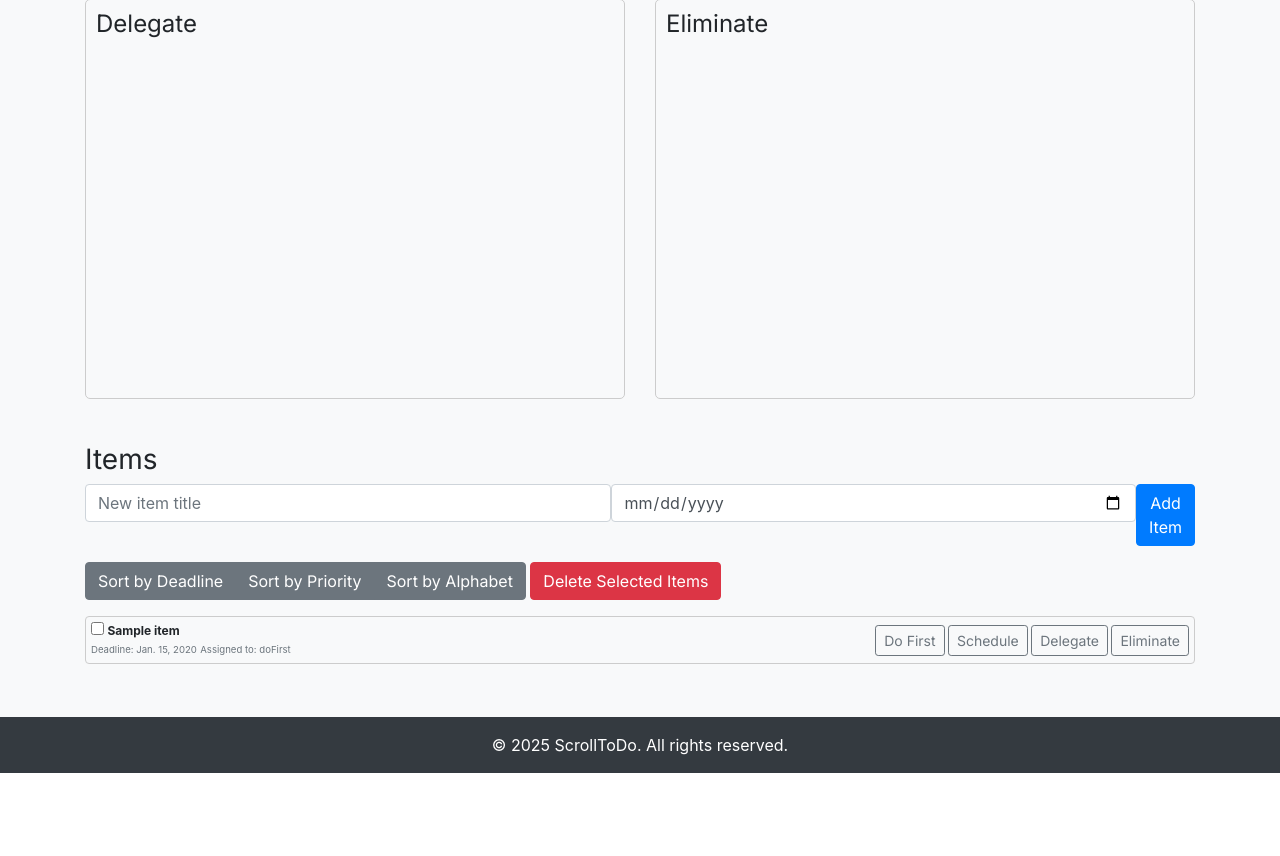
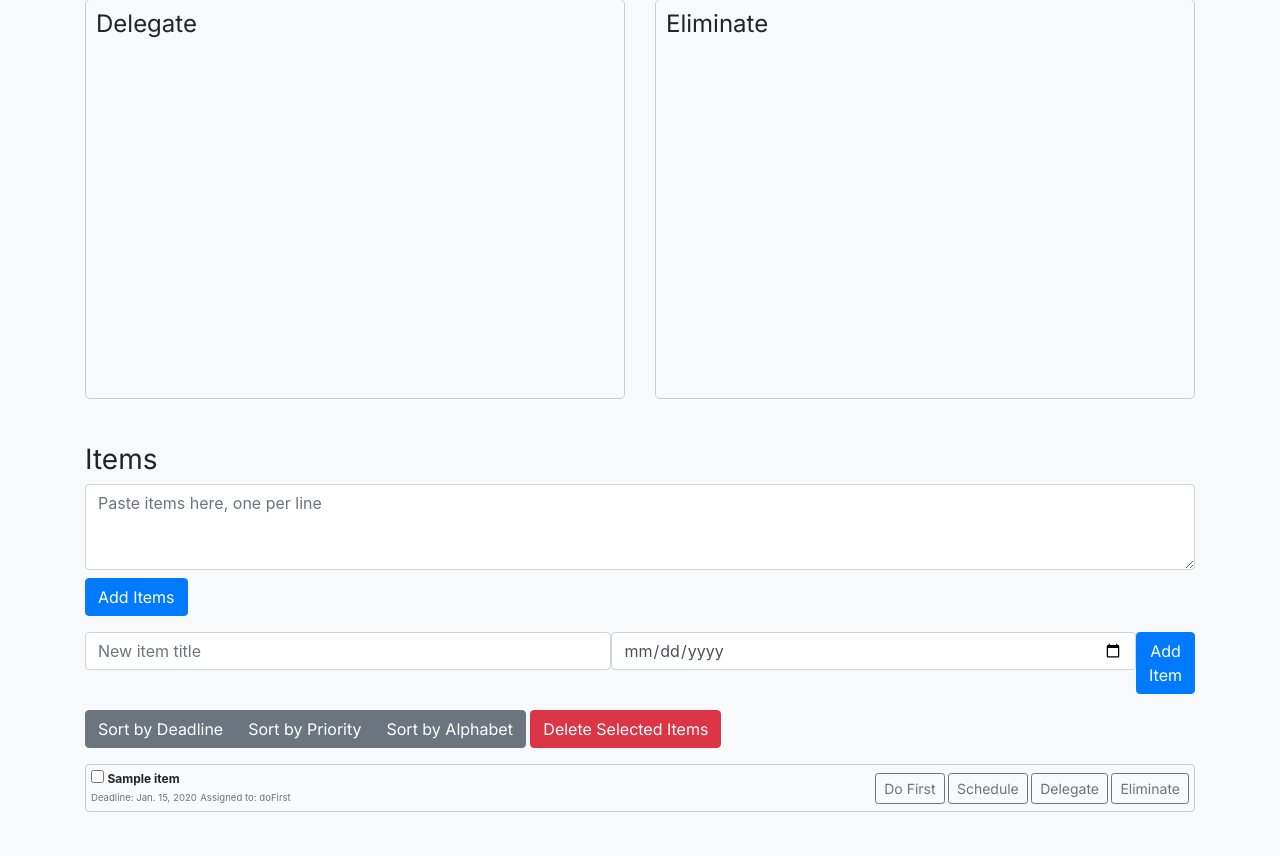
Before and after one commit to sharichungcode/ScrollToDo, a Django app: page /item_list/1/ in a window 1280 px wide. Shown: the part 687-1543 px from the top of the page. Before the commit the page ends 1460 px from the top, so only its background shows below. Run offline with Django 4.2, Linux system fonts and the light colour scheme; a user stored in the database is signed in; tables that the repository leaves empty hold one stand-in row (values such as "Sample post"); some libraries are stand-ins or nearby versions.

Commit message:
Bulk items creation function

```diff
--- a/scrolltodo/urls.py
+++ b/scrolltodo/urls.py
@@ -31,6 +31,7 @@ urlpatterns = [
     path('ajax-auth/', views.ajax_auth_view, name='ajax_auth'),
     path('create_item_list/', views.create_item_list_view, name='create_item_list'),
     path('create_item/', views.create_item_view, name='create_item'),
+    path('create_items/', views.create_items_view, name='create_items'),
     path('item_classification/', views.item_classification_view, name='item_classification'),
     path('item_list/<int:list_id>/', views.item_list_detail_view, name='item_list_detail'),
     path('delete-selected-lists/', views.delete_selected_lists_view, name='delete_selected_lists'),
--- a/tasks/templates/tasks/item_list_detail.html
+++ b/tasks/templates/tasks/item_list_detail.html
@@ -108,6 +108,10 @@
 
         <div class="mt-4">
             <h3 class="fw-bold">Items</h3>
+            <form id="bulk-add-item-form" class="mb-3">
+                <textarea id="bulk-item-titles" class="form-control mb-2" placeholder="Paste items here, one per line" rows="3"></textarea>
+                <button type="submit" class="btn btn-primary">Add Items</button>
+            </form>
             <form id="add-item-form" class="d-flex mb-3">
                 <input type="text" id="new-item-title" class="form-control me-2" placeholder="New item title" required>
                 <input type="date" id="new-item-deadline" class="form-control me-2" placeholder="Deadline" optional>
@@ -557,6 +561,67 @@
                 alert('An unexpected error occurred while adding the item.');
             });
         });
+
+        // Function to add multiple items
+        document.getElementById('bulk-add-item-form').addEventListener('submit', function(e) {
+            e.preventDefault();
+            const titles = document.getElementById('bulk-item-titles').value.split('\n').filter(title => title.trim() !== '');
+
+            fetch('/create_items/', {
+                method: 'POST',
+                headers: {
+                    'Content-Type': 'application/json',
+                    'X-CSRFToken': '{{ csrf_token }}'
+                },
+                body: JSON.stringify({
+                    'titles': titles,
+                    'item_list': {{ item_list.id }}
+                })
+            })
+            .then(response => {
+                if (!response.ok) {
+                    throw new Error('Network response was not ok');
+                }
+                return response.json();
+            })
+            .then(data => {
+                if (data.success) {
+                    data.items.forEach(item => {
+                        const newItem = document.createElement('div');
+                        newItem.classList.add('list-group-item', 'd-flex', 'justify-content-between', 'align-items-center', 'task-item');
+                        newItem.setAttribute('draggable', 'true');
+                        newItem.setAttribute('data-id', item.id);
+                        newItem.setAttribute('data-position-x', '');
+                        newItem.setAttribute('data-position-y', '');
+                        newItem.setAttribute('data-priority', '');
+                        newItem.setAttribute('data-order', '');
+                        newItem.setAttribute('data-deadline', '');
+                        newItem.innerHTML = `
+                            <div>
+                                <input type="checkbox" class="select-item me-2">
+                                <strong>${item.title}</strong> <br>
+                                <small class="text-muted">Deadline: None</small>
+                                <small class="text-muted" id="assigned-quadrant-${item.id}">Assigned to: </small>
+                            </div>
+                            <div>
+                                <button class="btn btn-outline-secondary btn-sm" onclick="assignPriority('${item.id}', 'doFirst')">Do First</button>
+                                <button class="btn btn-outline-secondary btn-sm" onclick="assignPriority('${item.id}', 'schedule')">Schedule</button>
+                                <button class="btn btn-outline-secondary btn-sm" onclick="assignPriority('${item.id}', 'delegate')">Delegate</button>
+                                <button class="btn btn-outline-secondary btn-sm" onclick="assignPriority('${item.id}', 'eliminate')">Eliminate</button>
+                            </div>
+                        `;
+                        document.getElementById('items-list').appendChild(newItem);
+                    });
+                    document.getElementById('bulk-add-item-form').reset();
+                } else {
+                    alert('Error: ' + data.error);
+                }
+            })
+            .catch(error => {
+                console.error('Unexpected error:', error);
+                alert('An unexpected error occurred while adding the items.');
+            });
+        });
     </script>
 </body>
 </html>
--- a/tasks/views.py
+++ b/tasks/views.py
@@ -196,6 +196,23 @@ def create_item_view(request):
             return JsonResponse({'success': False, 'error': str(e)}, status=400)
     return JsonResponse({'success': False, 'error': 'Invalid request method'}, status=405)
 
+@login_required
+def create_items_view(request):
+    if request.method == 'POST':
+        try:
+            data = json.loads(request.body)
+            titles = data.get('titles')
+            item_list_id = data.get('item_list')
+            item_list = get_object_or_404(ItemList, id=item_list_id, user=request.user)
+            items = []
+            for title in titles:
+                item = Item.objects.create(title=title, item_list=item_list, user=request.user)
+                items.append({'id': item.id, 'title': item.title})
+            return JsonResponse({'success': True, 'items': items})
+        except Exception as e:
+            return JsonResponse({'success': False, 'error': str(e)}, status=400)
+    return JsonResponse({'success': False, 'error': 'Invalid request method'}, status=405)
+
 def item_classification_view(request):
     # Your view logic here
     return render(request, 'tasks/item_classification.html')
```
